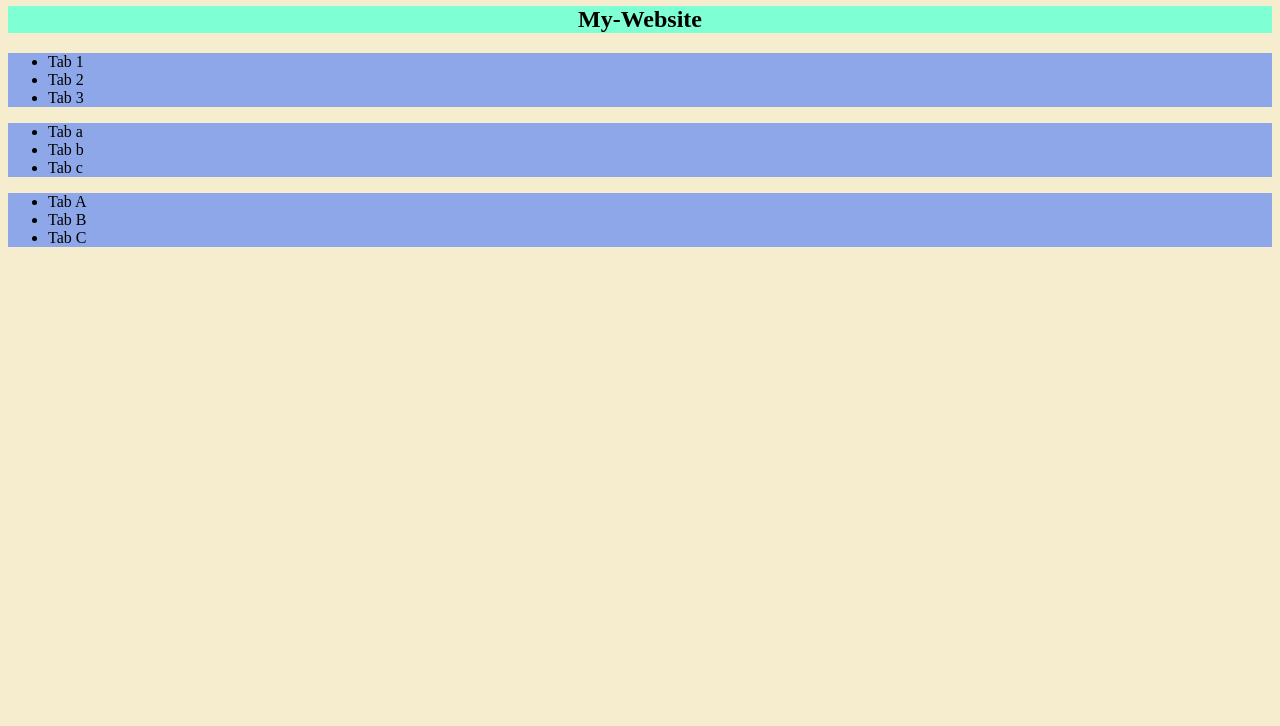
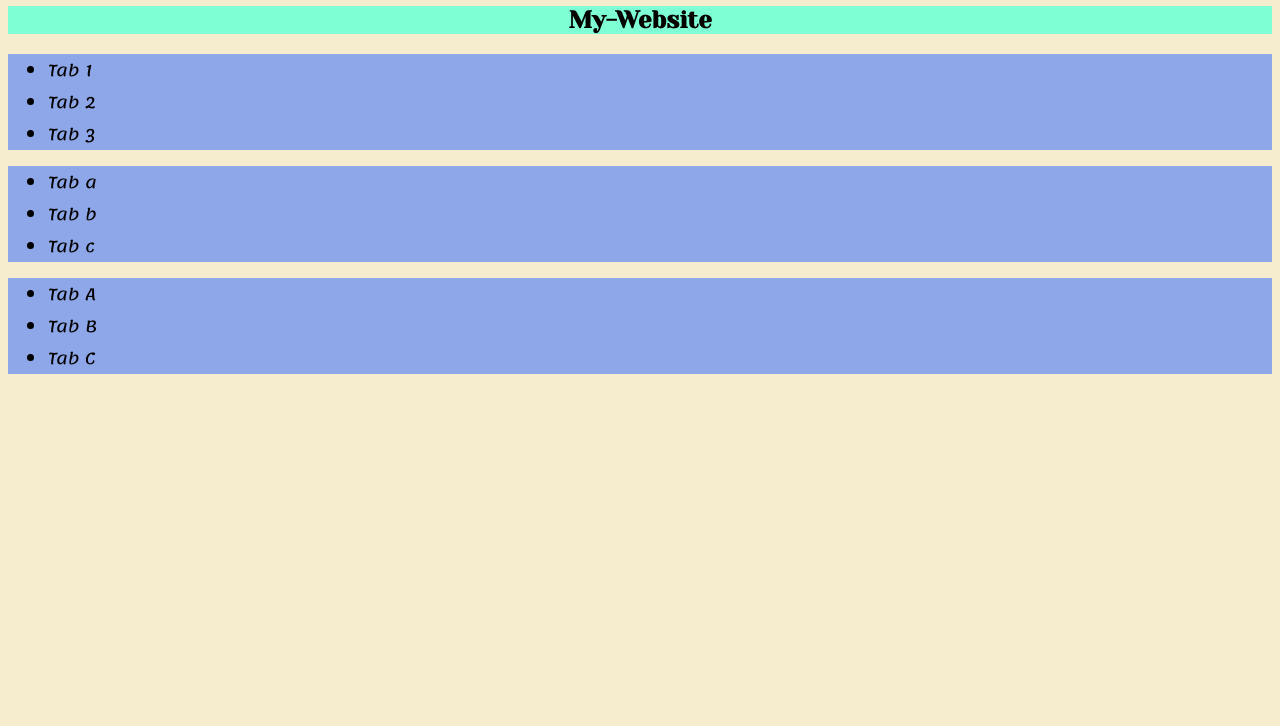
Before and after one commit to ashutosh036/kiu-ops, a plain HTML site: page index.html in a window 1280 px wide. Shown: the part 74-800 px from the top of the page. Drawn offline with Linux system fonts and the light colour scheme.

Commit message:
added font

```diff
--- a/styles/style.css
+++ b/styles/style.css
@@ -1,11 +1,17 @@
+
+@import url('https://fonts.googleapis.com/css2?family=Lemonada:wght@400;500;600;700&family=Yeseva+One&display=swap');
+
 body{
     background-color: #F5EDCE;
+    font-family:'Lemonada',Verdana;
 }
 
 h1,h2{
     background-color: aquamarine;
+    font-family:'Yeseva One',Verdana;
 }
 
 ul{
     background-color: #8EA7E9;
+    font-family:'Lemonada',Verdana;
 }
```
Also changed, not shown: images/favicon.ico.
